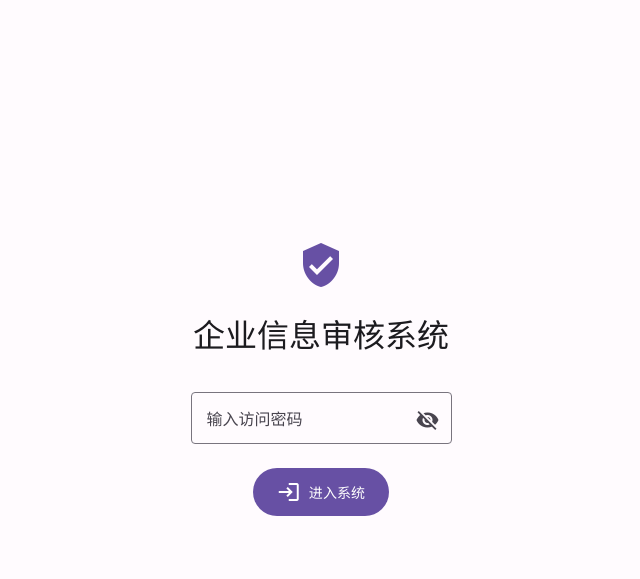
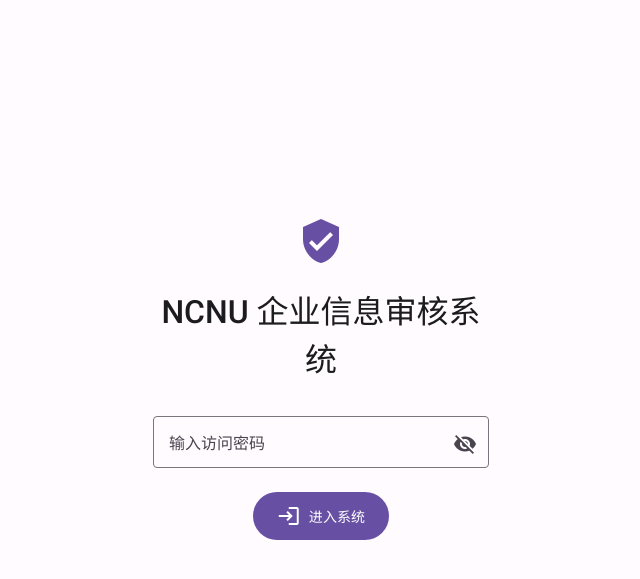
Before and after one commit to darrindeyoung791/Company-Info-Review-System, a Flask app: template template/index.html in a window 1280 px wide. Shown: the top 579 px of the page, without its empty margins (319-959 px from the left). Run offline with Flask 2, Linux system fonts and the light colour scheme; the template is opened without the code that fills it, so the values that code supplies are empty; grey boxes labelled with a size stand in for pictures from a placeholder-image service; some libraries are stand-ins or nearby versions.

Commit message:
Updete web page title

```diff
--- a/template/index.html
+++ b/template/index.html
@@ -17,7 +17,7 @@
             <div class="auth-container">
                 <div class="logo">
                     <span class="material-icons">verified_user</span>
-                    <h1>企业信息审核系统</h1>
+                    <h1>NCNU 企业信息审核系统</h1>
                 </div>
                 <div class="auth-form">
                     <div class="text-field">
```
